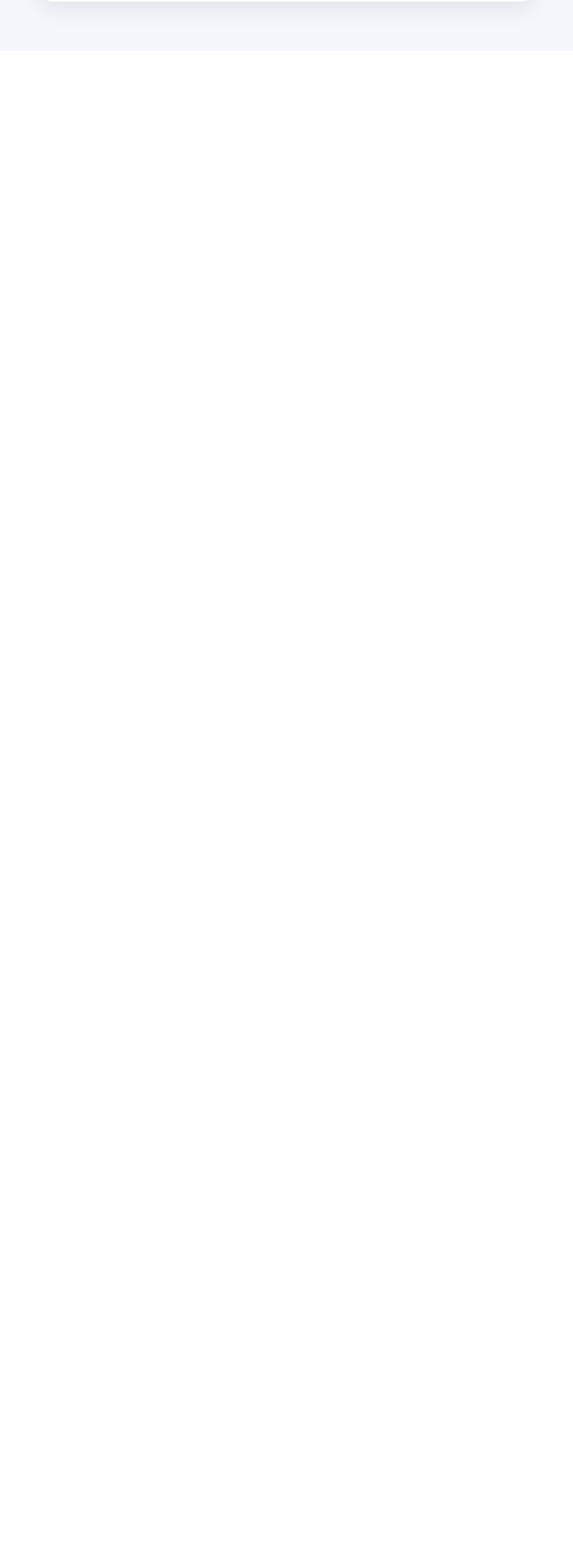
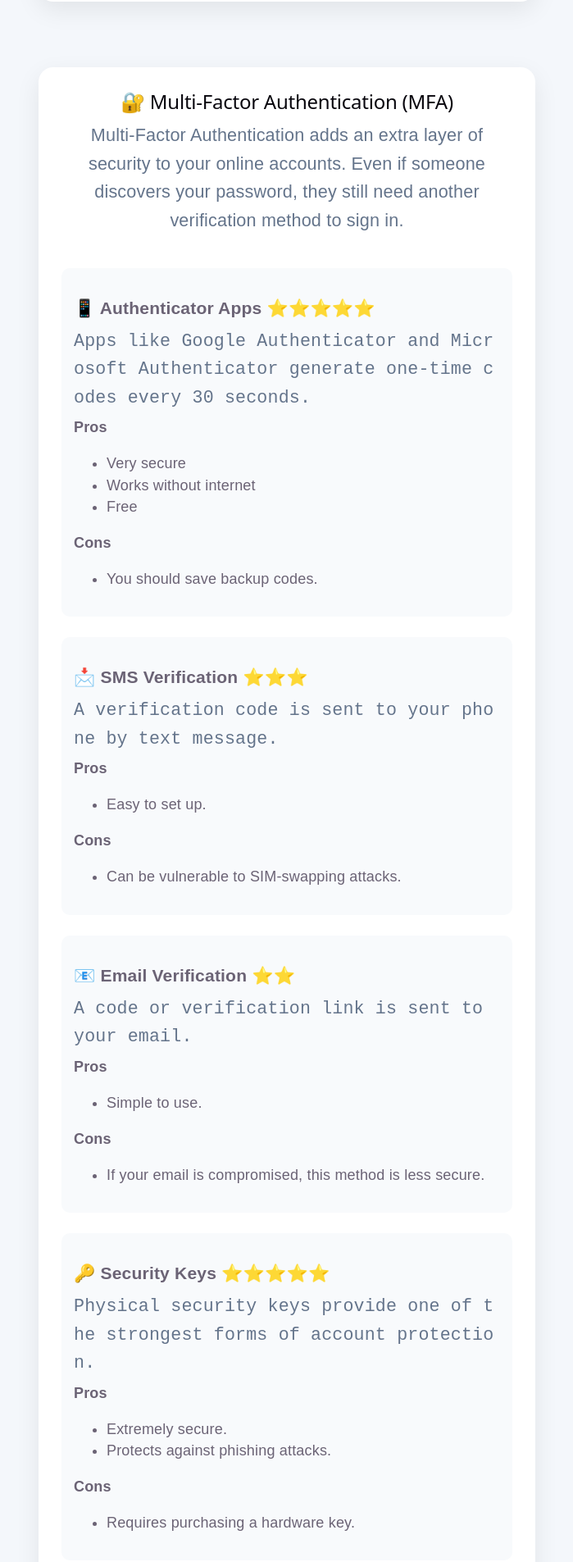
Before and after one commit to Hassy-gif/password-security-lab, a React (Vite) app: page / in a window 1280 px wide. Shown: the part 891-2796 px from the top of the page at 82% size, without its empty margins (290-989 px from the left). Before the commit the page ends 953 px from the top, so only its background shows below. Built offline with nearby package versions, Linux system fonts and the light colour scheme.

Commit message:
feat: add MFA learning center

```diff
--- a/src/App.jsx
+++ b/src/App.jsx
@@ -2,6 +2,7 @@ import "./App.css";
 import Hero from "./components/Hero";
 import PasswordInput from "./components/PasswordInput";
 import PasswordGenerator from "./components/PasswordGenerator";
+import MFASection from "./components/MFASection";
 
 function App() {
   return (
@@ -9,6 +10,7 @@ function App() {
       <Hero />
       <PasswordInput />
       <PasswordGenerator />
+    <MFASection />
     </div>
   );
 }
--- /dev/null
+++ b/src/components/MFASection.jsx
@@ -0,0 +1,123 @@
+function MFASection() {
+  return (
+    <section className="generator">
+
+      <h2>🔐 Multi-Factor Authentication (MFA)</h2>
+
+      <p>
+        Multi-Factor Authentication adds an extra layer of security to your
+        online accounts. Even if someone discovers your password, they still
+        need another verification method to sign in.
+      </p>
+
+      <div className="password-history">
+
+        <h3>📱 Authenticator Apps ⭐⭐⭐⭐⭐</h3>
+
+        <p>
+          Apps like Google Authenticator and Microsoft Authenticator generate
+          one-time codes every 30 seconds.
+        </p>
+
+        <strong>Pros</strong>
+
+        <ul>
+          <li>Very secure</li>
+          <li>Works without internet</li>
+          <li>Free</li>
+        </ul>
+
+        <strong>Cons</strong>
+
+        <ul>
+          <li>You should save backup codes.</li>
+        </ul>
+
+      </div>
+
+      <div className="password-history">
+
+        <h3>📩 SMS Verification ⭐⭐⭐</h3>
+
+        <p>
+          A verification code is sent to your phone by text message.
+        </p>
+
+        <strong>Pros</strong>
+
+        <ul>
+          <li>Easy to set up.</li>
+        </ul>
+
+        <strong>Cons</strong>
+
+        <ul>
+          <li>Can be vulnerable to SIM-swapping attacks.</li>
+        </ul>
+
+      </div>
+
+      <div className="password-history">
+
+        <h3>📧 Email Verification ⭐⭐</h3>
+
+        <p>
+          A code or verification link is sent to your email.
+        </p>
+
+        <strong>Pros</strong>
+
+        <ul>
+          <li>Simple to use.</li>
+        </ul>
+
+        <strong>Cons</strong>
+
+        <ul>
+          <li>If your email is compromised, this method is less secure.</li>
+        </ul>
+
+      </div>
+
+      <div className="password-history">
+
+        <h3>🔑 Security Keys ⭐⭐⭐⭐⭐</h3>
+
+        <p>
+          Physical security keys provide one of the strongest forms of account
+          protection.
+        </p>
+
+        <strong>Pros</strong>
+
+        <ul>
+          <li>Extremely secure.</li>
+          <li>Protects against phishing attacks.</li>
+        </ul>
+
+        <strong>Cons</strong>
+
+        <ul>
+          <li>Requires purchasing a hardware key.</li>
+        </ul>
+
+      </div>
+
+      <div className="breach-warning">
+
+        <strong>💡 Best Practice</strong>
+
+        <ul>
+          <li>Use unique passwords for every account.</li>
+          <li>Store passwords in a password manager.</li>
+          <li>Enable MFA wherever possible.</li>
+          <li>Authenticator apps are recommended over SMS.</li>
+        </ul>
+
+      </div>
+
+    </section>
+  );
+}
+
+export default MFASection;
```
